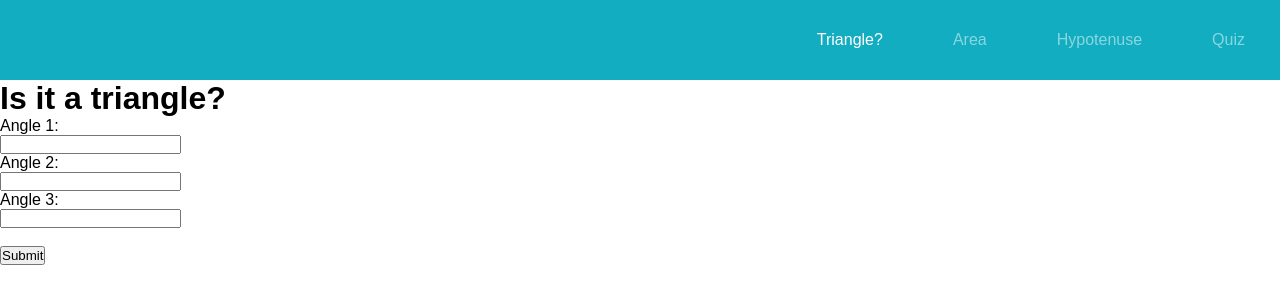
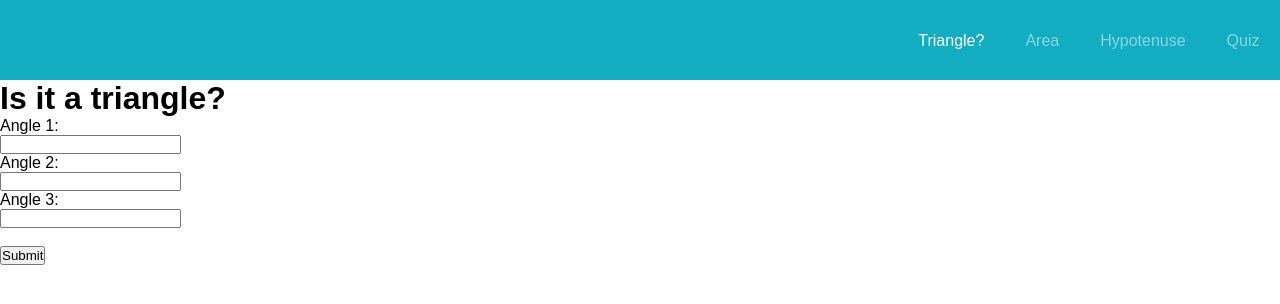
Before and after one commit to VinlaRose/Mark12-funwithtriangles, a plain HTML site: page index.html in a window 1280 px wide. Drawn offline with Linux system fonts and the light colour scheme.

Commit message:
Update style.css

```diff
--- a/style.css
+++ b/style.css
@@ -39,7 +39,7 @@
     opacity: 0.5;
     text-decoration: none;
     text-transform: capitalize;
-    padding: 5px 15px;
+    padding: 0.5px 0.5px;
     margin: 0 20px;
     line-height: 80px;
     transition: .5s;
```
